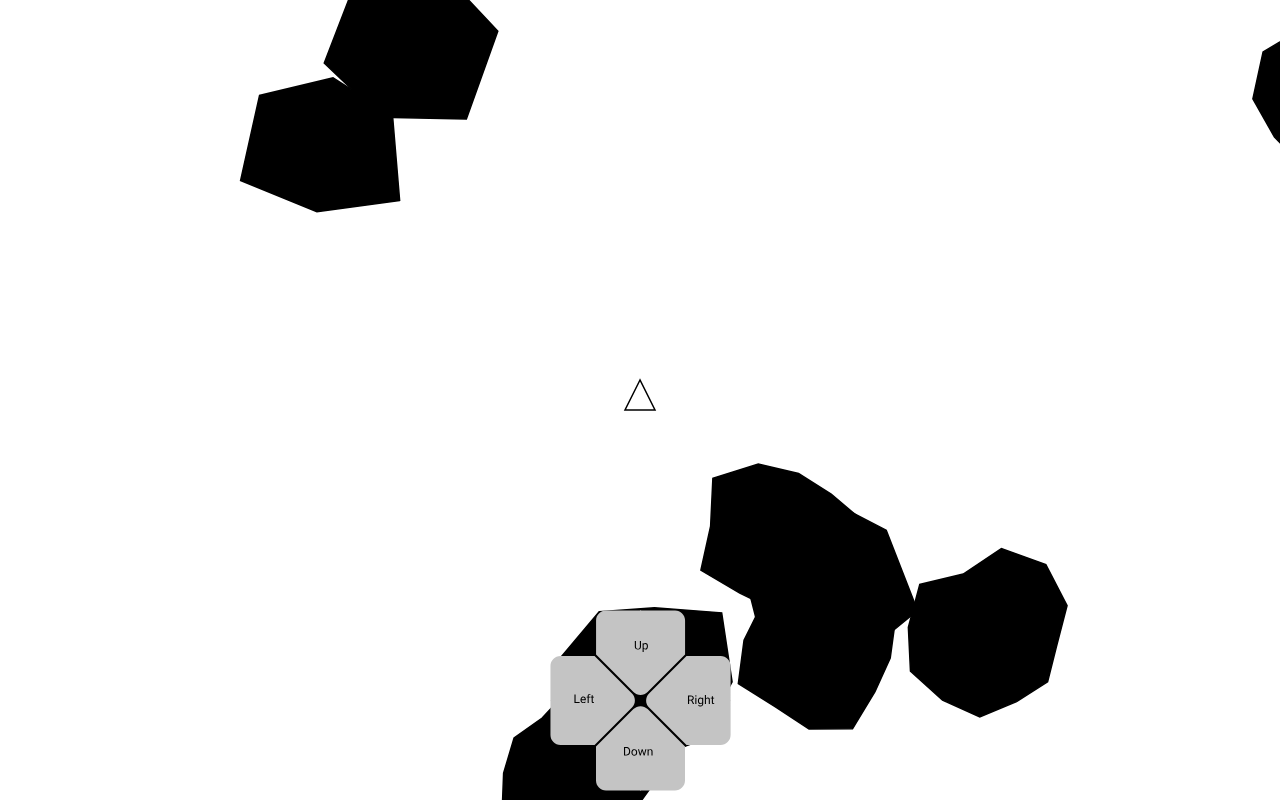
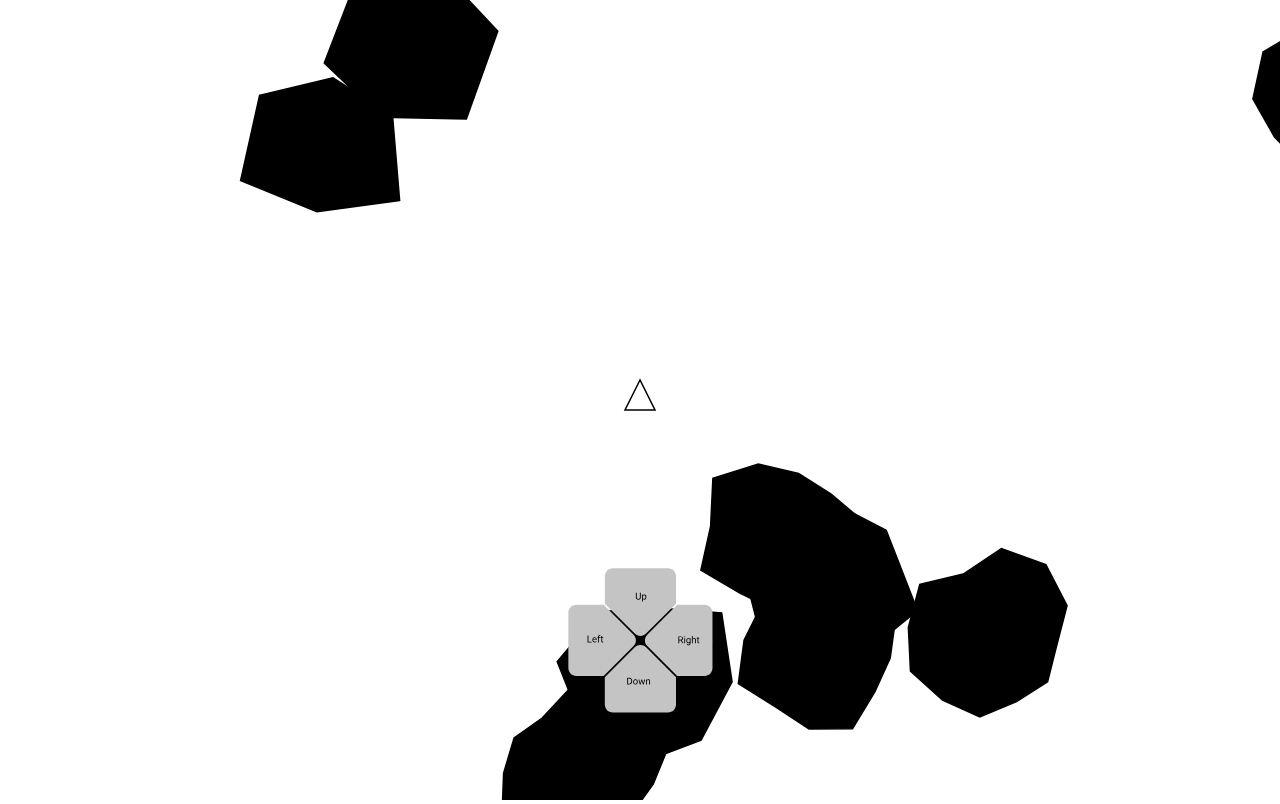
Before and after one commit to Rimkomatic/astroid, a plain HTML site: page index.html in a window 1280 px wide. Drawn offline with Linux system fonts and the light colour scheme.

Commit message:
Update style.css

```diff
--- a/style.css
+++ b/style.css
@@ -14,7 +14,7 @@ body{
     position: absolute;
     top:100vh;
     left: 50vw;
-    transform: translateX(-50%) translateY(-100%);
+    transform: translateX(-50%) translateY(-130%) scale(0.8);
     display: flex;
     /* height: 100px; */
     /* width: 100px; */
```
